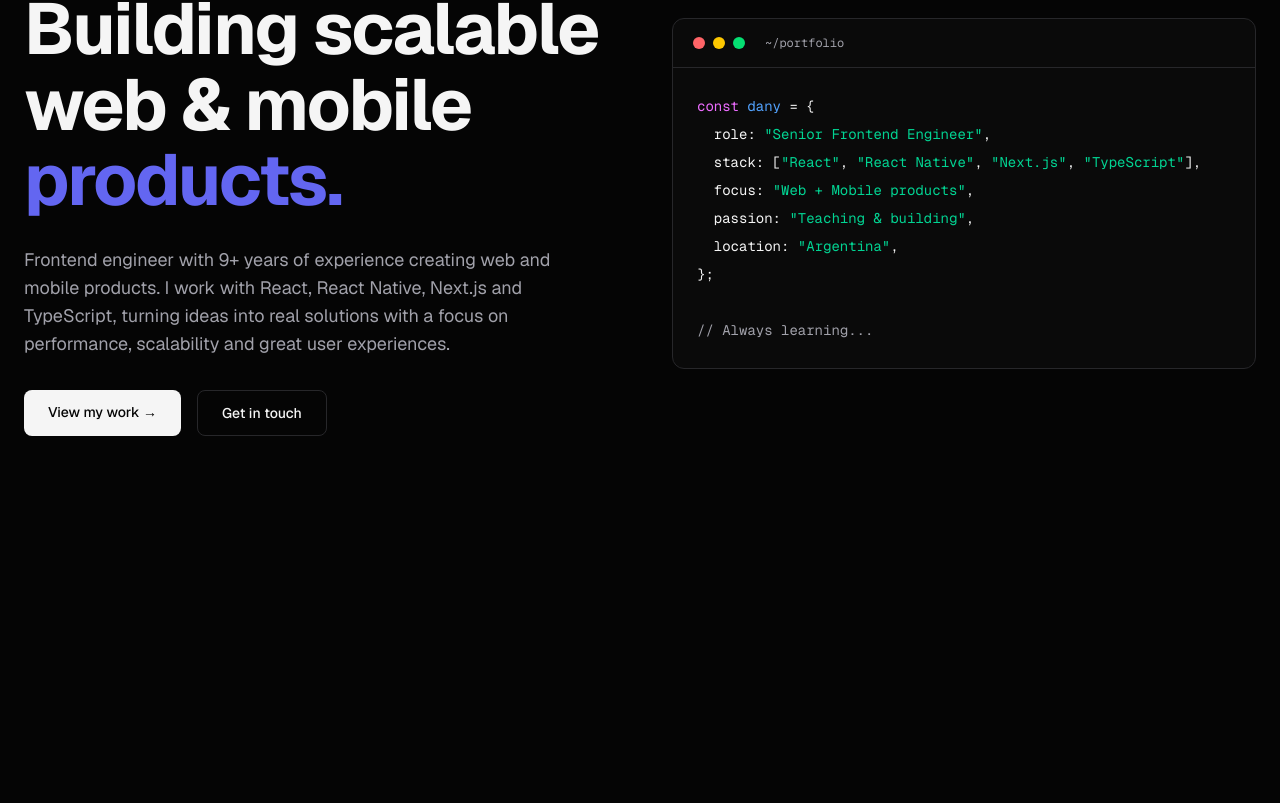
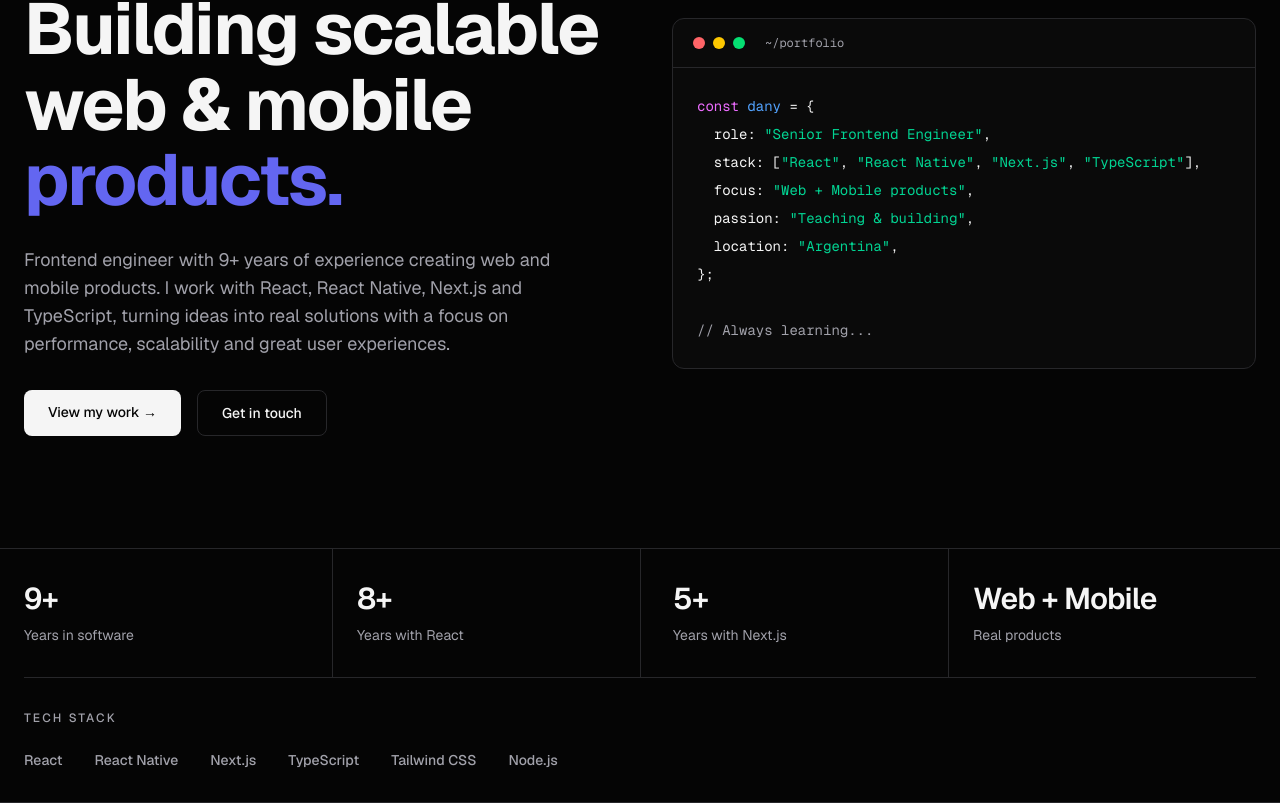
Before and after one commit to DanielDiSalvo/daniel-disalvo-portfolio, a Next.js app: page / in a window 1280 px wide. Shown: the part 236-1039 px from the top of the page. Before the commit the page ends 800 px from the top, so only its background shows below. Built offline with nearby package versions, Linux system fonts and the light colour scheme.

Commit message:
feat: add tech overview section

```diff
--- a/src/app/page.tsx
+++ b/src/app/page.tsx
@@ -1,5 +1,6 @@
 import Header from "@/components/layout/Header/Header";
 import Hero from "@/components/sections/Hero/Hero";
+import TechOverview from "@/components/sections/TechOverview/TechOverview";
 
 export default function Home() {
   return (
@@ -8,6 +9,7 @@
 
       <main>
         <Hero />
+        <TechOverview />
       </main>
     </>
   );
--- /dev/null
+++ b/src/components/sections/TechOverview/TechOverview.tsx
@@ -0,0 +1,43 @@
+import { stats, technologies } from "./data";
+
+const TechOverview = () => {
+  return (
+    <section className="border-y border-border">
+      <div className="mx-auto max-w-7xl px-6">
+        <div className="grid grid-cols-2 lg:grid-cols-4">
+          {stats.map(({ value, label }) => (
+            <div
+              key={label}
+              className="border-border py-8 even:border-l even:pl-6 lg:border-l lg:px-8 lg:first:border-l-0 lg:first:pl-0"
+            >
+              <p className="text-2xl font-semibold tracking-tight md:text-3xl">
+                {value}
+              </p>
+
+              <p className="mt-2 text-sm text-muted">{label}</p>
+            </div>
+          ))}
+        </div>
+
+        <div className="border-t border-border py-8">
+          <p className="mb-6 text-xs font-medium tracking-[0.18em] text-muted">
+            TECH STACK
+          </p>
+
+          <div className="flex flex-wrap gap-x-8 gap-y-4">
+            {technologies.map((technology) => (
+              <span
+                key={technology}
+                className="text-sm font-medium text-muted transition-colors hover:text-foreground"
+              >
+                {technology}
+              </span>
+            ))}
+          </div>
+        </div>
+      </div>
+    </section>
+  );
+};
+
+export default TechOverview;
--- /dev/null
+++ b/src/components/sections/TechOverview/data.ts
@@ -0,0 +1,27 @@
+export const stats = [
+  {
+    value: "9+",
+    label: "Years in software",
+  },
+  {
+    value: "8+",
+    label: "Years with React",
+  },
+  {
+    value: "5+",
+    label: "Years with Next.js",
+  },
+  {
+    value: "Web + Mobile",
+    label: "Real products",
+  },
+];
+
+export const technologies = [
+  "React",
+  "React Native",
+  "Next.js",
+  "TypeScript",
+  "Tailwind CSS",
+  "Node.js",
+];
```
